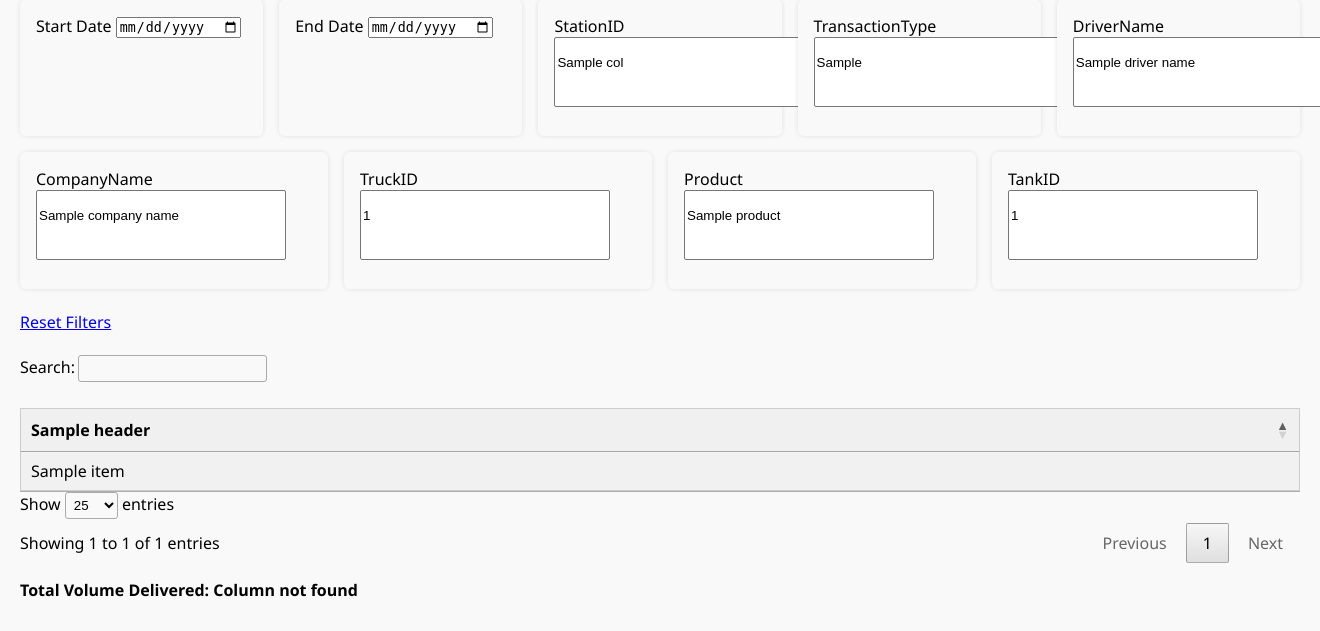
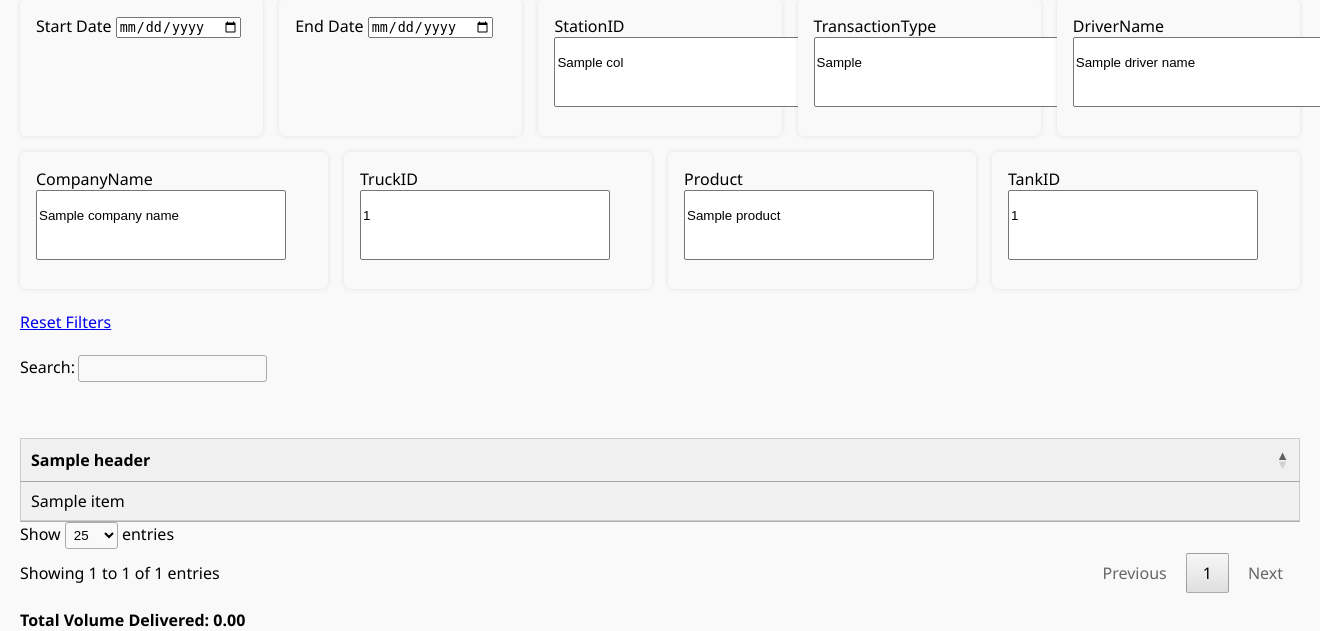
Before and after one commit to Quietsphere/flask-sql-viewer, a Flask app: template templates/transactions.html in a window 1320 px wide. Shown: the part 248-879 px from the top of the page. Before the commit the page ends 845 px from the top, so only its background shows below. Run offline with Flask 3, Linux system fonts and the light colour scheme; the template is opened without the code that fills it: most values are stand-ins (such as "Sample title", 1, 10 or a date in 2020); lists and menus that the app fills with data are empty; some libraries are stand-ins or nearby versions.

Commit message:
Fixed the volumene total on transactions by shifting the aggregation to SQL instead of in script

```diff
--- a/app.py
+++ b/app.py
@@ -82,11 +82,11 @@ def transactions():
         selected_start = datetime(today.year, today.month, 1) + relativedelta(months=month_offset)
         selected_end = selected_start + relativedelta(months=1) - timedelta(seconds=1)
 
-    # Build base query and params
-    query = "SELECT * FROM Transactions WHERE [TransactionEndTime] BETWEEN :start AND :end"
+    # Base query and filter setup
+    base_query = "FROM Transactions WHERE [TransactionEndTime] BETWEEN :start AND :end"
     params = {"start": selected_start, "end": selected_end}
+    query_parts = []
 
-    # Multi-select filters
     def add_multiselect_filter(column_name, param_name=None):
         values = request.args.getlist(param_name or column_name)
         if values:
@@ -95,24 +95,25 @@ def transactions():
             for i, v in enumerate(values):
                 params[f"{column_name}_{i}"] = v
 
-    query_parts = []
-
-    add_multiselect_filter("StationID")
-    add_multiselect_filter("TransactionType")
-    add_multiselect_filter("DriverName")
-    add_multiselect_filter("CompanyName")
-    add_multiselect_filter("TruckID")
-    add_multiselect_filter("Product")
-    add_multiselect_filter("TankID")
+    for column in ["StationID", "TransactionType", "DriverName", "CompanyName", "TruckID", "Product", "TankID"]:
+        add_multiselect_filter(column)
 
     if query_parts:
-        query += " AND " + " AND ".join(query_parts)
+        filter_clause = " AND " + " AND ".join(query_parts)
+    else:
+        filter_clause = ""
 
-    query += " ORDER BY [TransactionEndTime] DESC"
+    # Data query
+    data_query = f"SELECT * {base_query}{filter_clause} ORDER BY [TransactionEndTime] DESC"
+    headers, rows = get_data(data_query, params)
 
-    headers, rows = get_data(query, params)
+    # Sum query
+    sum_query = f"SELECT SUM(VolumeDelivered) as TotalVolume {base_query}{filter_clause}"
+    with engine.connect() as conn:
+        total_volume = conn.execute(text(sum_query), params).scalar()
+        total_volume = round(total_volume or 0, 2)  # Handle None
 
-    # Human-readable date range for title
+    # Date range formatting
     date_range = f"{selected_start.strftime('%b %d, %Y')} – {selected_end.strftime('%b %d, %Y')}"
 
     # Get dropdown options for each filter
@@ -127,13 +128,14 @@ def transactions():
     }
 
     return render_template("transactions.html",
-                       headers=headers,
-                       rows=rows,
-                       start=selected_start.date(),
-                       end=selected_end.date(),
-                       date_range=date_range,
-                       month_offset=month_offset,
-                       filters=filters)  # pass filters as a dict directly
+                           headers=headers,
+                           rows=rows,
+                           start=selected_start.date(),
+                           end=selected_end.date(),
+                           date_range=date_range,
+                           month_offset=month_offset,
+                           filters=filters,
+                           total_volume=total_volume)
 
 
 @app.route("/tanklevels")
--- a/static/style.css
+++ b/static/style.css
@@ -74,12 +74,16 @@ tr:nth-child(even) {
     z-index: 9999;
 }
 
+.top-container {
+    display: flex;
+    flex-direction: column;
+    align-items: flex-start;
+    margin-bottom: 1em;
+}
+.top-buttons {
+    margin-bottom: 1em;
+}
 .top-search {
-    display: flex;
-    justify-content: flex-start;
-    margin-bottom: 10px;
+    margin-bottom: 0.5em;
+    width: 100%;
 }
-
-.top-buttons {
-    margin-bottom: 10px;
-}
--- a/templates/index.html
+++ b/templates/index.html
@@ -14,7 +14,7 @@
     <h1>Dashboard</h1>
 
 
-    This is for the future of the dashboard stuff here!
+    Dashboard stuff here!
 
 </body>
 </html>
--- a/templates/transactions.html
+++ b/templates/transactions.html
@@ -107,7 +107,7 @@
 
     <br>
 
-<table id="transactions-table" class="display nowrap" style="width:100%" data-column-names="{{ headers | tojson }}">
+<table id="transactions-table" class="display nowrap" style="width:100%;" data-column-names='{{ headers | tojson }}'>
     <thead>
         <tr>
             {% for header in headers %}
@@ -126,9 +126,10 @@
     </tbody>
 </table>
 
+
 </div>
-<div id="volume-total" style="margin-top: 1em; font-weight: bold;">
-    Total Volume Delivered: <span id="total-volume">Calculating...</span>
+<div style="margin-top: 1em; font-weight: bold;">
+    Total Volume Delivered: {{ '%.2f' | format(total_volume) }}
 </div>
 
 <!-- jQuery -->
@@ -170,13 +171,15 @@
         };
 
         const columnNames = $('#transactions-table').data('column-names') || [];
+        console.log("Column names:", columnNames);
         const volumeIndex = columnNames.findIndex(name =>
-            name.toLowerCase().replace(/\s+/g, '') === 'volumedelivered'
+            name.toLowerCase().replace(/[^a-z]/g, '') === 'volumedelivered'
+
         );
 
         // Setup DataTable
         const table = $('#transactions-table').DataTable({
-            dom: '<"top-search"f><"top-buttons"B>rt<"bottom"lip><"clear">',
+            dom: '<"top-container"<"top-search"f><"top-buttons"B>>rt<"bottom"lip><"clear">',
             buttons: [
                 {
                     extend: 'copyHtml5',
```
Lines whose indentation alone changed are shown as unchanged.
